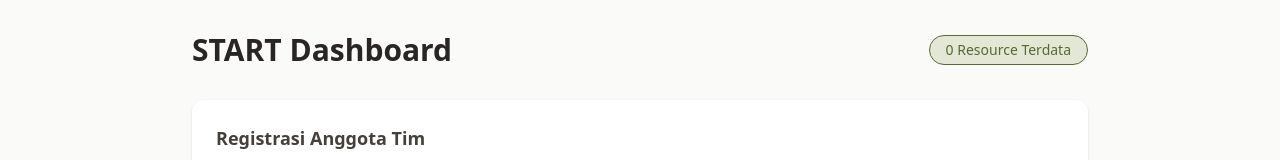
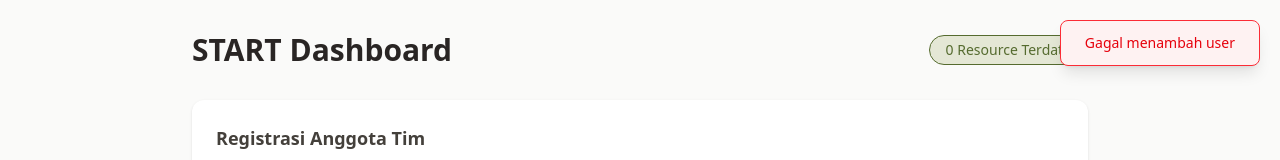
Before and after one commit to codefootprints/start-app, a React app in the folder frontend/: page / in a window 1280 px wide. Both pictures are taken after typing "Sample", "name@example.com" into the empty fields and a click on the button "Tambah User". Shown: the top 160 px of the page. Built offline with nearby package versions, Linux system fonts and the light colour scheme; no server answers; the HTML template or start-up script is replaced by a standard one.

Commit message:
Implementasikan notifikasi (Sukses/Gagal) setelah aksi API

```diff
--- a/frontend/src/App.jsx
+++ b/frontend/src/App.jsx
@@ -15,6 +15,19 @@ function App() {
     username: '',
     email: '',
   })
+
+  // State untuk notifikasi
+  const [notification, setNotification] = useState({
+    message: '',
+    type: '',
+  })
+
+  const showNotification = (message, type = "success") => {
+    setNotification({ message, type })
+    setTimeout(() => (
+      setNotification({ message: '', type: ''})
+    ), 3000);
+  }
 
   const [assignment, setAssignment] = useState({
     user_id: '',
@@ -54,8 +67,12 @@ function App() {
         email: '',
       })
       fetchUsers()
+      showNotification("User berhasil ditambahkan!")
     })
-    .catch(err => console.error("Gagal menambah user:", err))
+    .catch(err => {
+      console.error("Gagal menambah user:", err)
+      showNotification("Gagal menambah user", "error")
+    })
   }
 
   const handleResourceSubmit = (e) => {
@@ -76,8 +93,12 @@ function App() {
       })
       // Refresh list tabel
       fetchResources()
+      showNotification("Aset berhasil ditambahkan!")
     })
-    .catch(err => console.error("Gagal menambah aset:", err))
+    .catch(err => {
+      console.error("Gagal menambah aset:", err)
+      showNotification("Gagal menambah aset", "error")
+    })
   }
 
   const handleResourceDelete = (id) => {
@@ -110,7 +131,7 @@ function App() {
     .then(res => res.json())
     .then(data => {
       if (data.error) {
-        alert(data.error)
+      console.error("Gagal menambah task:", data.error)
       } else {
         fetchResources()
         setAssignment({
@@ -118,6 +139,7 @@ function App() {
           resource_id: '',
           title: '',
         })
+        showNotification("Gagal menambah task", "error")
       }
     })
   }
@@ -128,6 +150,17 @@ function App() {
   }, [])
 
   return (
+    <>
+      {notification.message && (
+        <div className={`fixed top-5 right-5 px-6 py-3 rounded-lg shadow-lg border transition-all duration-500 ${
+          notification.type === "success"
+          ? "bg-white border-olive-500 text-olive-500"
+          : "bg-red-50 border-red-500 text-red-600"
+        } z-50`}>
+          <p className="font-medium text-sm">{notification.message}</p>
+        </div>
+      )}
+
       <div className="min-h-screen bg-stone-50 p-8">
         <div className="max-w-4xl mx-auto">
           <header className="flex justify-between items-center mb-8">
@@ -290,6 +323,7 @@ function App() {
           </div>
         </div>
       </div>
+    </>
   )
 }
 
```
Lines whose indentation alone changed are shown as unchanged.
